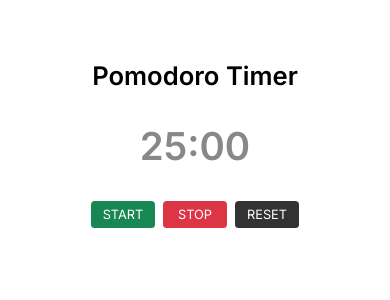
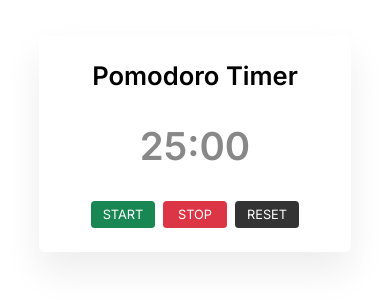
Before and after one commit to therobinyadav/web-mini-projects, a plain HTML site: page pomodoro-timer/index.html in a window 390 px wide. Shown: the part 278-578 px from the top of the page. Drawn offline with Linux system fonts and the light colour scheme.

Commit message:
Update: Maintain card look on the container on mobile
Don't make the container occupy full width and height on mobile and maintain the card look.

```diff
--- a/pomodoro-timer/style.css
+++ b/pomodoro-timer/style.css
@@ -28,6 +28,7 @@ body {
   flex-direction: column;
   justify-content: center;
   align-items: center;
+  text-align: center;
   gap: 4rem;
   padding: 4rem;
   border-radius: .5em;
@@ -90,8 +91,8 @@ body {
   }
 
   .container {
-    width: 100%;
-    height: 100vh;
+    width: 80%;
+    padding: 3rem;
   }
 
   .controls {
```
